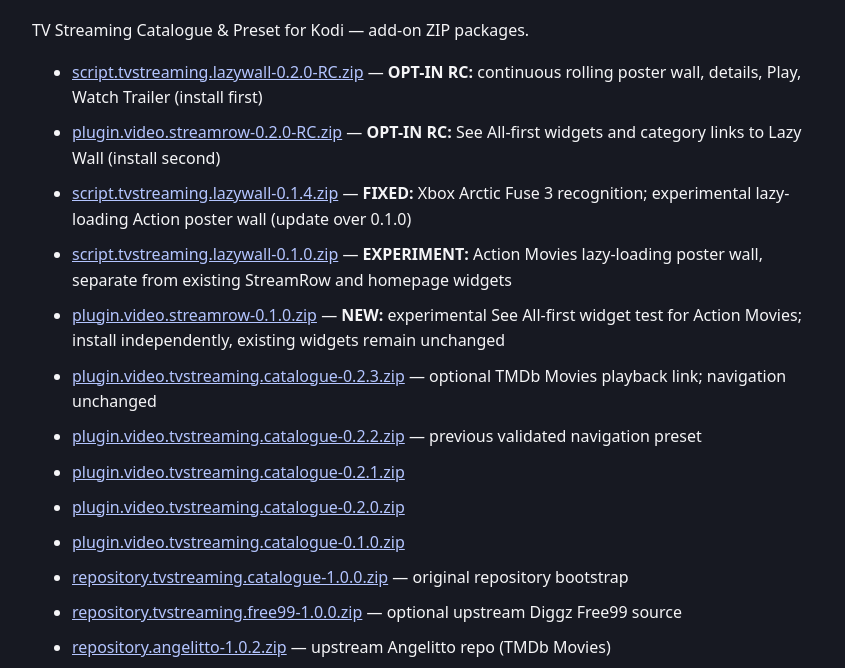
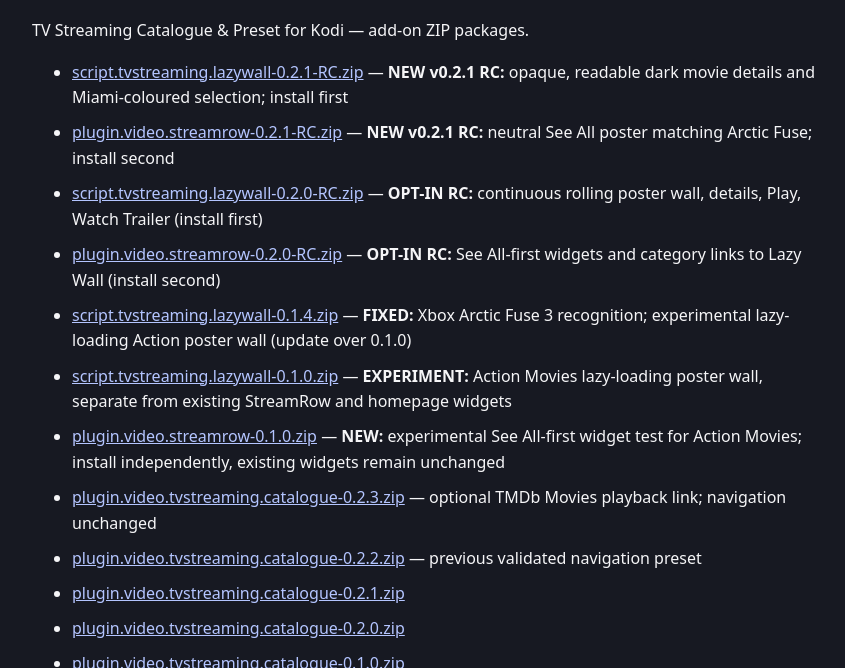
Before and after one commit to rickirl91/tv-streaming-kodi, a plain HTML site: page index.html in a window 1280 px wide. Shown: the part 164-832 px from the top of the page, without its empty margins (208-1053 px from the left). Drawn offline with Linux system fonts and the light colour scheme.

Commit message:
Publish v0.2.1 RC Miami details and See All visual fixes (opt-in)

```diff
--- a/index.html
+++ b/index.html
@@ -2,6 +2,8 @@
 <style>body{font:16px system-ui,sans-serif;line-height:1.6;max-width:800px;margin:4rem auto;padding:1.5rem;background:#171922;color:#f5f5f7}a{color:#b4c5ff}li{margin:.6rem 0}</style></head><body><h1>Index of /tv-streaming-kodi/</h1>
 <p>TV Streaming Catalogue &amp; Preset for Kodi — add-on ZIP packages.</p>
 <ul>
+<li><a href="script.tvstreaming.lazywall-0.2.1-RC.zip">script.tvstreaming.lazywall-0.2.1-RC.zip</a> — <strong>NEW v0.2.1 RC:</strong> opaque, readable dark movie details and Miami-coloured selection; install first</li>
+<li><a href="plugin.video.streamrow-0.2.1-RC.zip">plugin.video.streamrow-0.2.1-RC.zip</a> — <strong>NEW v0.2.1 RC:</strong> neutral See All poster matching Arctic Fuse; install second</li>
 <li><a href="script.tvstreaming.lazywall-0.2.0-RC.zip">script.tvstreaming.lazywall-0.2.0-RC.zip</a> — <strong>OPT-IN RC:</strong> continuous rolling poster wall, details, Play, Watch Trailer (install first)</li>
 <li><a href="plugin.video.streamrow-0.2.0-RC.zip">plugin.video.streamrow-0.2.0-RC.zip</a> — <strong>OPT-IN RC:</strong> See All-first widgets and category links to Lazy Wall (install second)</li>
 <li><a href="script.tvstreaming.lazywall-0.1.4.zip">script.tvstreaming.lazywall-0.1.4.zip</a> — <strong>FIXED:</strong> Xbox Arctic Fuse 3 recognition; experimental lazy-loading Action poster wall (update over 0.1.0)</li>
```
Also changed, not shown: SHA256SUMS.txt, 7 other files.
